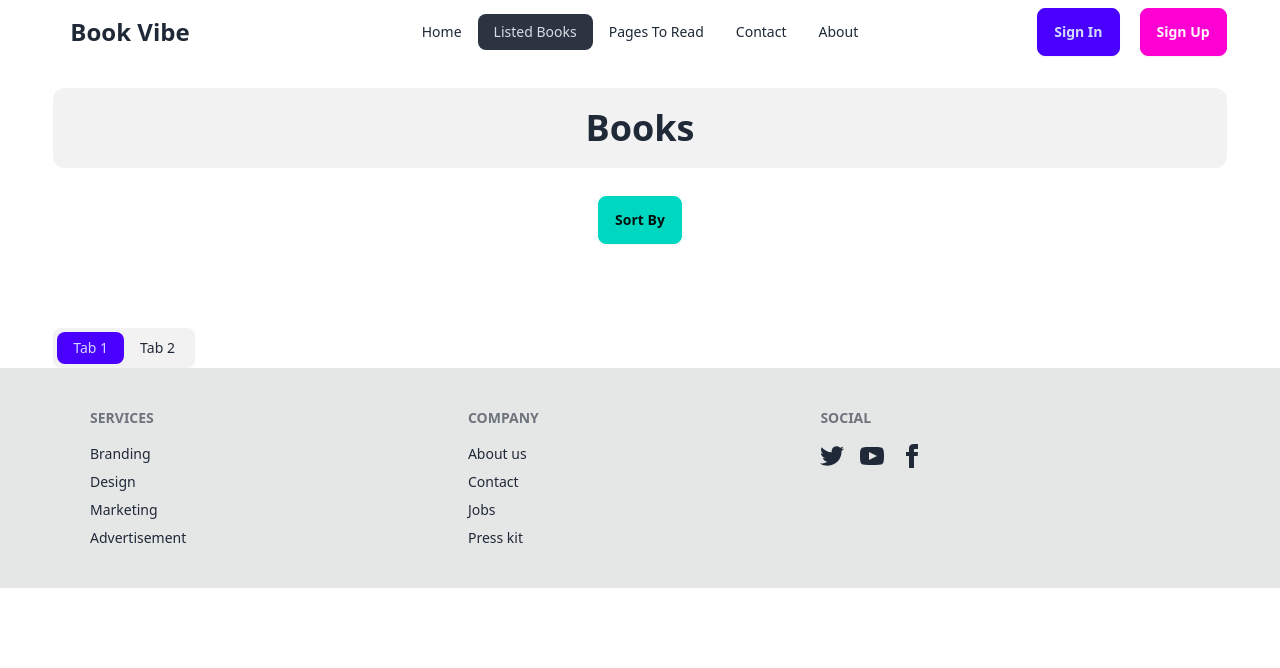
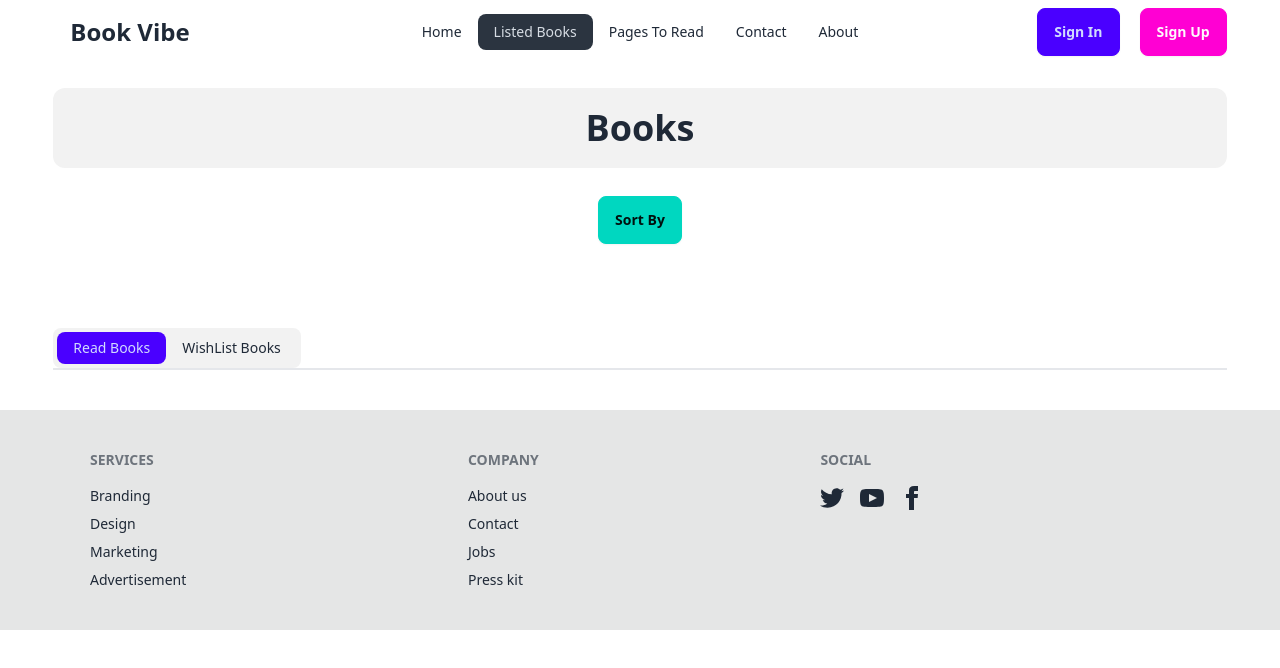
Before and after one commit to misbah-ul-hoq/assignment-eight, a React (Vite) app: page /listed-books in a window 1280 px wide. Shown: the top 668 px of the page. Built offline with nearby package versions, Linux system fonts and the light colour scheme.

Commit message:
working on listed books page

```diff
--- a/src/components/ListedBooks.jsx
+++ b/src/components/ListedBooks.jsx
@@ -1,4 +1,51 @@
+import { useEffect, useState } from "react";
+import {
+  getStoredReadBooks,
+  getStoredWishListBooks,
+} from "../utils/localStorage";
+import BookCardContainer from "./listed-books/BookCardContainer";
+
 const ListedBooks = () => {
+  const [tab, setTab] = useState("read");
+
+  const [books, setBooks] = useState([]);
+
+  const [readBooks, setReadBooks] = useState([]);
+
+  const [wishlistBooks, setWishlistBooks] = useState([]);
+
+  const localReadBooks = getStoredReadBooks();
+
+  const localWishlistBooks = getStoredWishListBooks();
+
+  const handleTab = (e) => {
+    const clickedTab = e.target.id;
+
+    setTab(() => {
+      if (clickedTab === "readbooks-tab") {
+        return "read";
+      } else if (clickedTab === "wishlist-tab") {
+        setWishlistBooks(
+          books.filter((book) => localWishlistBooks.includes(book.bookId))
+        );
+        console.log(wishlistBooks);
+        return "wishlist";
+      }
+    });
+  };
+
+  useEffect(() => {
+    fetch("data.json")
+      .then((data) => data.json())
+      .then((data) => {
+        setBooks(data);
+        setReadBooks(
+          data.filter((book) => localReadBooks.includes(book.bookId))
+        );
+      });
+    console.log(books, readBooks);
+  }, []);
+
   return (
     <section className="container-center">
       <div className="title-wrapperr bg-base-200 py-5 my-6 rounded-xl">
@@ -28,16 +75,28 @@ const ListedBooks = () => {
         </div>
       </div>
 
-      <div className="tabs-wrapper flex">
+      <div className="tabs-wrapper flex border-b-2 mb-10">
         <div role="tablist" className="tabs tabs-boxed">
-          <a role="tab" className="tab tab-active">
-            Tab 1
-          </a>
-          <a role="tab" className="tab">
-            Tab 2
-          </a>
+          <button
+            onClick={handleTab}
+            role="tab"
+            id="readbooks-tab"
+            className={`${tab === "read" && "tab-active"} tab`}
+          >
+            Read Books
+          </button>
+          <button
+            onClick={handleTab}
+            role="tab"
+            id="wishlist-tab"
+            className={`tab ${tab === "wishlist" && "tab-active"}`}
+          >
+            WishList Books
+          </button>
         </div>
       </div>
+
+      <BookCardContainer books={tab == "read" ? readBooks : wishlistBooks} />
     </section>
   );
 };
--- /dev/null
+++ b/src/components/listed-books/BookCard.jsx
@@ -0,0 +1,54 @@
+import { Link } from "react-router-dom";
+
+const BookCard = ({ book }) => {
+  const {
+    bookId,
+    imageUrl,
+    title,
+    author,
+    category,
+    review,
+    tags,
+    pages,
+    publisher,
+    yearOfPublishing,
+    rating,
+  } = book;
+  return (
+    <div className="book-card gap-5 grid grid-cols-12 border-2 rounded-2xl p-4">
+      <div className="img-wrapper bg-base-200 col-span-3 flex justify-center items-center py-5 rounded-xl">
+        {" "}
+        <img className="w-32 h-40 object-cover" src={imageUrl} alt="" />
+      </div>
+
+      <div className="content-wrapper col-span-9 space-y-4">
+        <h3 className="text-xl font-medium">{title}</h3>
+
+        <p>By: {author}</p>
+
+        <div className="tags-wrapper flex gap-5">
+          Tags:
+          <div className="flex items-center gap-2">
+            {tags.map((tag, index) => (
+              <div key={index} className="badge badge-accent">
+                accent
+              </div>
+            ))}
+          </div>
+        </div>
+
+        <p className="border-b-2 border-dashed pb-4">Pages: {pages}</p>
+
+        <div className="flex items-center gap-4">
+          <button className="btn btn-secondary btn-outline ">{category}</button>
+          <button className="btn btn-info btn-outline ">{rating}</button>
+          <Link to={`/book/${bookId}`} className="btn btn-accent">
+            View Details
+          </Link>
+        </div>
+      </div>
+    </div>
+  );
+};
+
+export default BookCard;
--- /dev/null
+++ b/src/components/listed-books/BookCardContainer.jsx
@@ -0,0 +1,13 @@
+import BookCard from "./BookCard";
+
+const BookCardContainer = ({ books }) => {
+  return (
+    <div className="grid gap-5">
+      {books.map((book) => (
+        <BookCard key={book.bookId} book={book} />
+      ))}
+    </div>
+  );
+};
+
+export default BookCardContainer;
```
